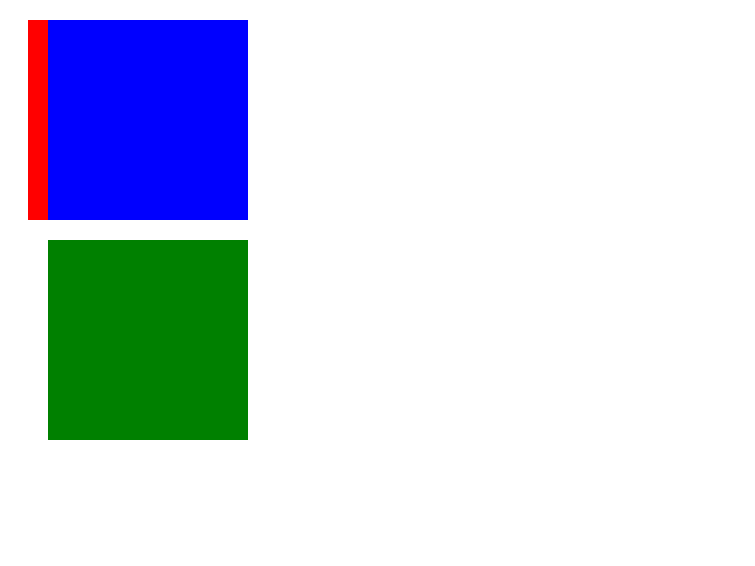
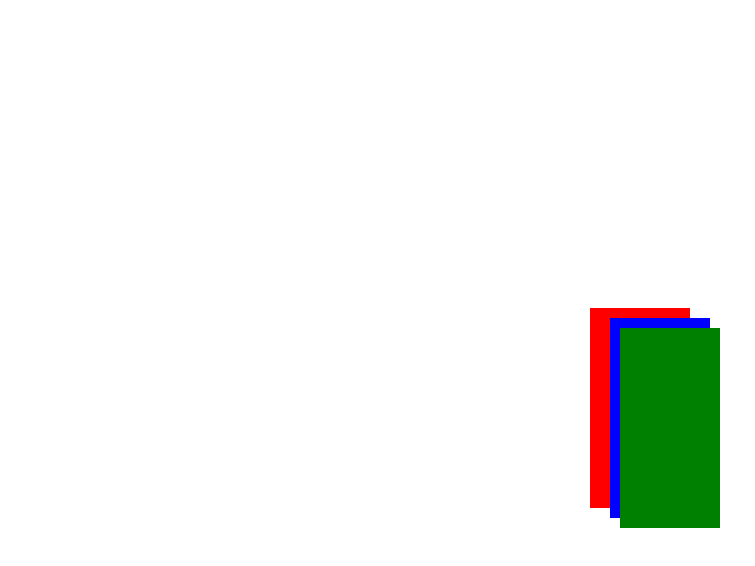
Before and after one commit to wasswaenockmale/Frontend-practice, a website: page css-tricks/index.html in a window 1280 px wide. Shown: the whole page, without its empty margins (0-755 px from the left). Drawn offline with Linux system fonts and the light colour scheme.

Commit message:
I have learnt about positioning in css

```diff
--- a/css-tricks/css/index.css
+++ b/css-tricks/css/index.css
@@ -1,17 +1,31 @@
-div{
-    margin: 20px;
-    width: 200px;
-    height: 200px;
+body{
+    height: 100vh;
+    display: flex;
+    justify-content: center;
+    align-items: center;
 }
 
 .one{
     background-color: red;
+    width: 100px;
+    height: 200px;
+    position: relative;
 }
 
 .two{
+    width: 100px;
+    height: 200px;
     background-color: blue;
+    position: absolute;
+    right: -20px;
+    top: 10px;
 }
 
 .three{
     background-color: green;
+    width: 100px;
+    height: 200px;
+    position: absolute;
+    right: -30px;
+    top: 20px;
 }
```
